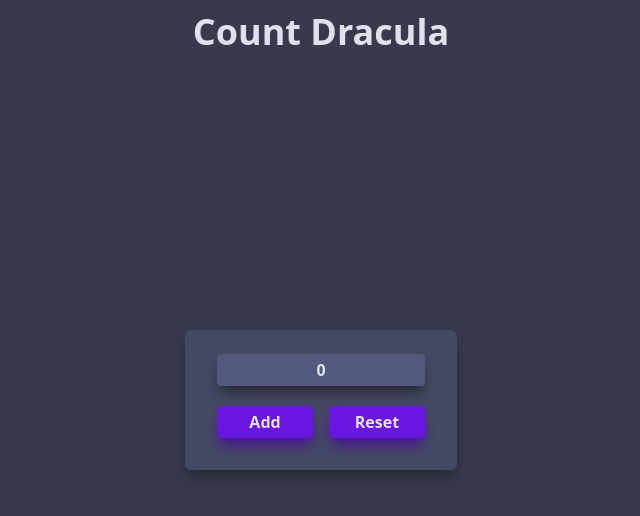
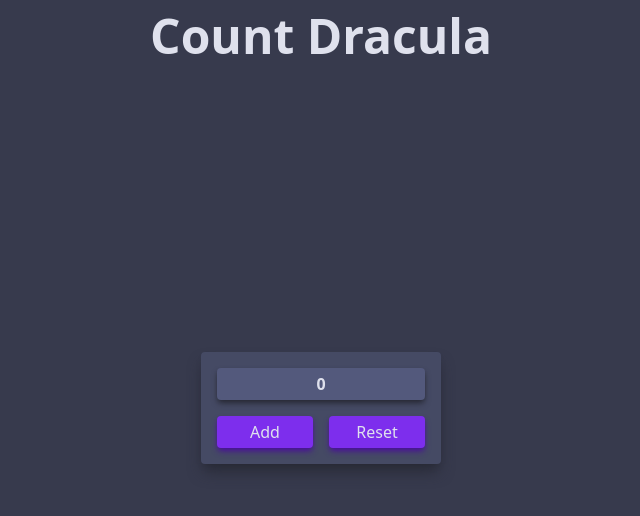
Before and after one commit to ovoander/Count-Dracula, a plain HTML site: page index.html in a window 1280 px wide. Shown: the whole page, without its empty margins (319-959 px from the left). Drawn offline with Linux system fonts and the light colour scheme.

Commit message:
refactor

```diff
--- a/index.html
+++ b/index.html
@@ -1,5 +1,5 @@
 <!doctype html>
-<html class="bg-nosferatu-800 text-aro-100" lang="en">
+<html class="overflow-y-hidden bg-nosferatu-800 text-aro-100" lang="en">
     <head>
         <link rel="stylesheet" href="output.css" />
         <meta charset="UTF-8" />
@@ -9,31 +9,30 @@
     </head>
     <body>
         <div
-            class="sticky top-0 z-10 mx-auto flex w-4/5 select-none items-center justify-center p-3"
+            class="sticky top-0 z-10 flex select-none items-center justify-center p-3"
         >
-            <a class="text-4xl font-bold" href="">Count Dracula</a>
+            <a class="text-5xl font-bold" href="index.html">Count Dracula</a>
         </div>
+        <div class="flex h-screen items-center justify-center">
+            <div class="mb-32 flex items-center justify-center">
                 <div
-            class="absolute bottom-1/2 right-1/2 flex translate-x-1/2 translate-y-1/2 select-none items-center justify-center"
+                    class="flex select-none flex-col items-center justify-center rounded bg-nosferatu-700 p-2 shadow-lg shadow-nosferatu-900"
                 >
                     <div
-                class="m-6 flex h-fit w-fit flex-col items-center justify-center rounded-md bg-nosferatu-700 p-6 shadow-lg shadow-nosferatu-900"
-            >
-                <div
-                    class="mb-3 flex h-8 w-52 flex-col items-center justify-center rounded bg-nosferatu-600 p-1 font-bold shadow-lg shadow-nosferatu-900"
+                        class="m-2 flex h-8 w-52 items-center justify-center rounded bg-nosferatu-600 font-bold shadow-md shadow-nosferatu-900"
                         id="count"
                     >
                         0
                     </div>
-                <div class="flex flex-row items-center justify-center">
+                    <div class="flex flex-row">
                         <button
-                        class="m-2 flex h-8 w-24 flex-col items-center justify-center rounded bg-dracula-700 p-2 font-semibold shadow-lg shadow-dracula-900 active:bg-dracula-800"
+                            class="m-2 h-8 w-24 rounded bg-dracula-600 font-medium shadow-md shadow-dracula-900 active:bg-dracula-700"
                             onclick="addCount()"
                         >
                             Add
                         </button>
                         <button
-                        class="m-2 flex h-8 w-24 items-center justify-center rounded bg-dracula-700 p-2 font-semibold shadow-lg shadow-dracula-900 active:bg-dracula-800"
+                            class="m-2 h-8 w-24 rounded bg-dracula-600 font-medium shadow-md shadow-dracula-900 active:bg-dracula-700"
                             onclick="resetCount()"
                         >
                             Reset
@@ -41,6 +40,7 @@
                     </div>
                 </div>
             </div>
+        </div>
         <script src="script.js"></script>
     </body>
 </html>
--- a/script.js
+++ b/script.js
@@ -1,13 +1,16 @@
 const countElement = document.getElementById("count");
 
-let count = 0;
+let count = localStorage.getItem("count") || 0;
+countElement.textContent = count;
 
 const addCount = () => {
     count++;
     countElement.textContent = count;
+    localStorage.setItem("count", count);
 };
 
 const resetCount = () => {
     count = 0;
     countElement.textContent = count;
+    localStorage.setItem("count", count);
 };
```
Also changed, not shown: output.css. Lines whose indentation alone changed are shown as unchanged.
